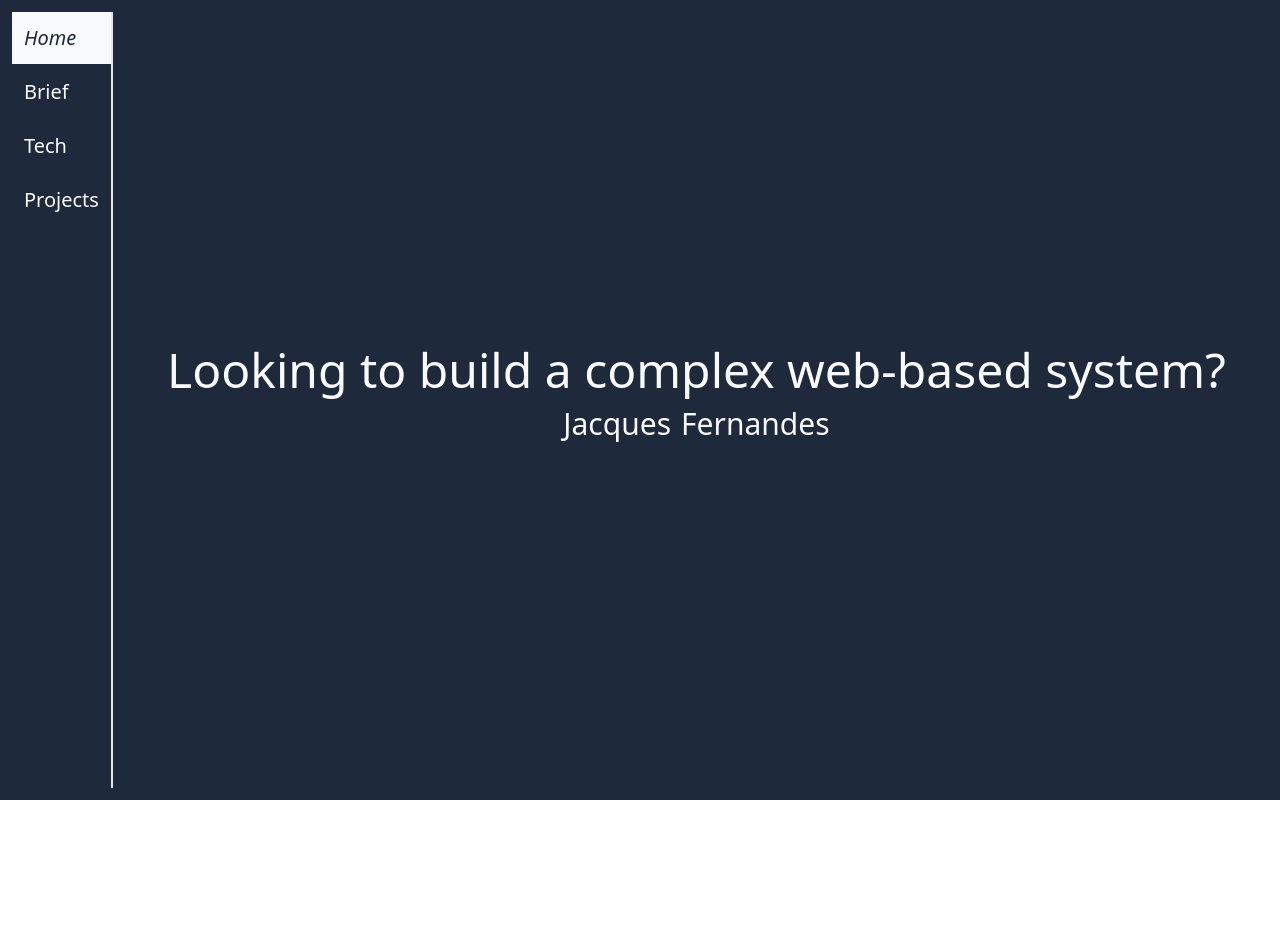
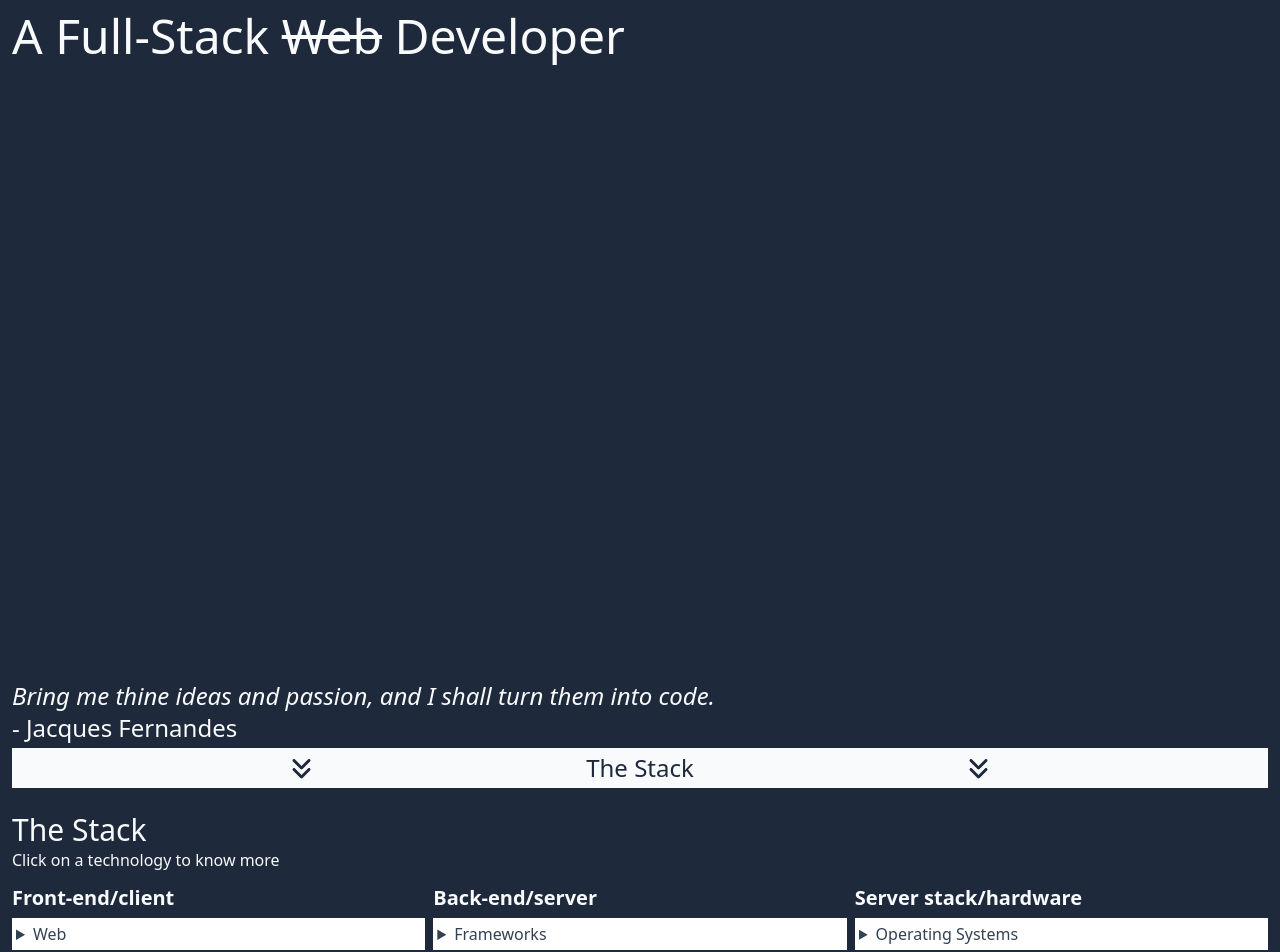
Before and after one commit to JacquesFernandes/portfolio-site-2, a Next.js app: page / in a window 1280 px wide. Shown: the top 952 px of the page. Before the commit the page ends 800 px from the top, so only its background shows below. Built offline with nearby package versions, Linux system fonts and the light colour scheme.

Commit message:
Add Stack section and a bunch of work for it

```diff
--- a/pages/index.tsx
+++ b/pages/index.tsx
@@ -1,26 +1,105 @@
 import {NextPage} from "next";
 import {PageLayout} from "../components/page-layout";
-import {TextScroller} from "../components/text-scroller";
 import {Section} from "../components/section";
-import {Nav} from "../components/nav";
-import {homeTexts} from "../constants/home-texts";
+import {FontAwesomeIcon} from "@fortawesome/react-fontawesome";
+import {faAnglesDown} from '@fortawesome/free-solid-svg-icons'
+import Link from "next/link";
+import {TechStackCol} from "../components/tech-stack-col";
 
 const HomePage: NextPage = () => <>
 	<PageLayout title="Home" >
-		<Section className="flex-none grid gap-3 grid-cols-1 grid-rows-[1fr_auto_auto] md:grid-cols-[auto_1fr] md:grid-rows-[1fr_1fr]" >
-			<div className="order-1 md:order-2 md:flex md:justify-center md:items-end">
-				<p className="w-fit max-w-2xl xl:max-w-none text-5xl p-3 md:p-0" >
-					<span>Looking to build </span>
-					<TextScroller texts={homeTexts} />
-				</p>
-			</div>
-
-			<h1 className="order-2 md:order-3 w-full text-3xl md:flex md:justify-center md:items-start md:space-x-2.5" >
-				<span>Jacques </span>
-				<span>Fernandes</span>
+		<Section className="flex flex-col justify-between" >
+			<h1 className="text-5xl" >
+				A Full-Stack <s>Web</s> Developer
 			</h1>
 
-			<Nav blockElement className="order-3 md:order-1 md:row-span-2" />
+			<div className="text-2xl" >
+				<p className="italic" >Bring me thine ideas and passion, and I shall turn them into code.</p>
+				<p className="mb-1" >- Jacques Fernandes</p>
+
+				<Link scroll href="#stack" className="w-full flex flex-row justify-evenly items-center bg-gray-50 text-slate-800 p-1" >
+					<FontAwesomeIcon icon={faAnglesDown} />
+					The Stack
+					<FontAwesomeIcon icon={faAnglesDown} />
+				</Link>
+			</div>
+		</Section>
+		<Section href="stack">
+			<h2 className="text-3xl" >The Stack</h2>
+			<p>Click on a technology to know more</p>
+
+			<div className="mt-3 grid grid-cols-1 sm:grid-cols-2 md:grid-cols-3 gap-2" >
+				<TechStackCol
+					title="Front-end/client"
+					categories={[
+						{
+							name: "Web",
+							tech: [
+								{name: "React JS", link: "/tech/react-js"},
+								{name: "Next JS", link: "/tech/next-js"},
+								{name: "HTML5", link: "/tech/html5"},
+								{name: "(S)CSS", link: "/tech/scss"},
+							]
+						},
+						{
+							name: "Mobile",
+							tech: [
+								{name: "Flutter", link: "/tech/flutter"},
+							]
+						}
+					]}
+				/>
+
+				<TechStackCol
+					title="Back-end/server"
+					categories={[
+						{
+							name: "Frameworks",
+							tech: [
+								{name: "NextJS", link: "/tech/next-js"},
+								{name: "Laravel", link: "/tech/laravel"},
+								{name: "MERN", link: "/tech/mern"},
+								{name: "X/LAMPP", link: "/tech/xampp"},
+							],
+						},
+						{
+							name: "Languages",
+							tech: [
+								{name: "NodeJS", link: "/tech/node-js"},
+								{name: "PHP", link: "/tech/php"},
+								{name: "Python", link: "/tech/python"}
+							]
+						},
+						{
+							name: "Servers",
+							tech: [
+								{name: "Apache", link: "/tech/apache"},
+								{name: "Nginx", link: "/tech/nginx"}
+							],
+						}
+					]}
+				/>
+
+				<TechStackCol
+					title="Server stack/hardware"
+					categories={[
+						{
+							name: "Operating Systems",
+							tech: [
+								{name: "Ubuntu", link: "/tech/ubuntu"},
+								{name: "Fedora", link: "/tech/fedora"}
+							],
+						},
+						{
+							name: "Cloud providers",
+							tech: [
+								{name: "AWS", link: "/tech/aws"},
+								{name: "Azure", link: "/tech/azure"}
+							],
+						}
+					]}
+				/>
+			</div>
 		</Section>
 	</PageLayout>
 </>
```
